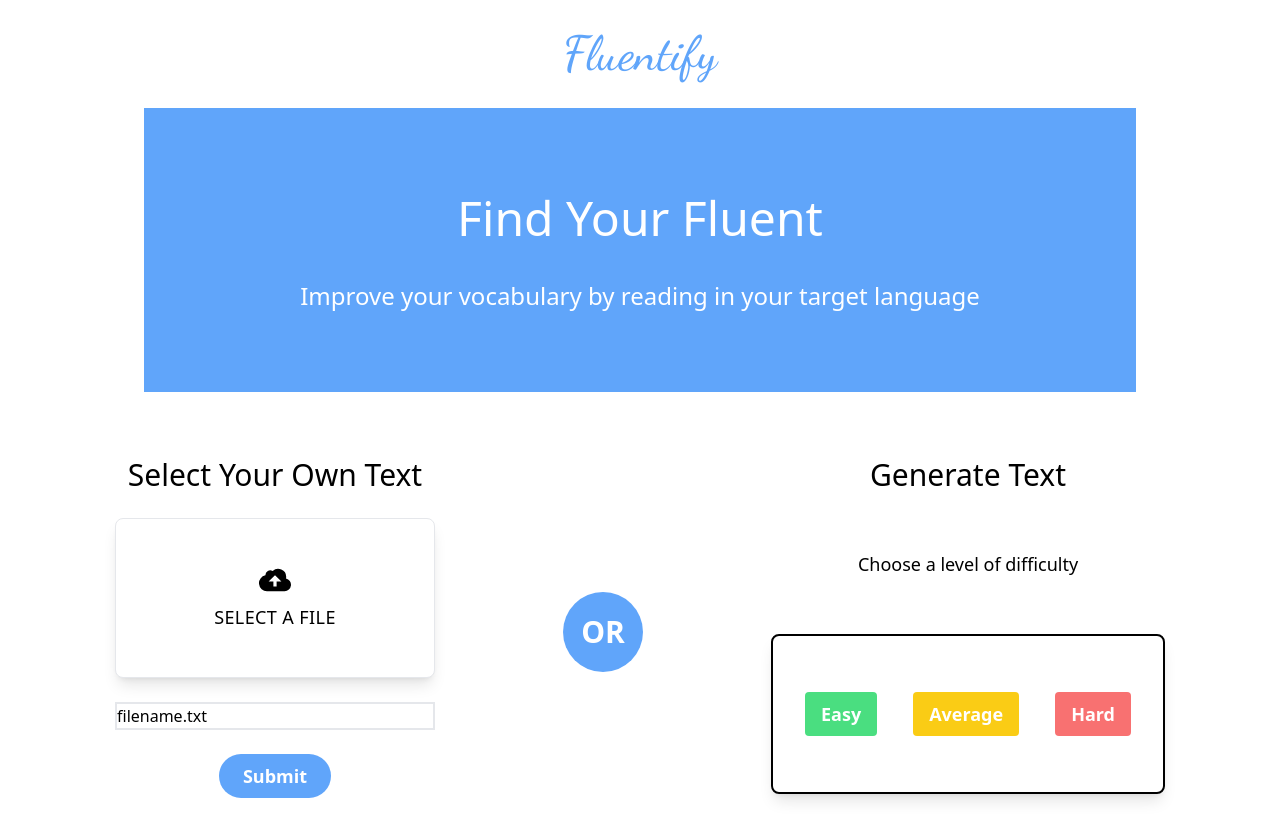
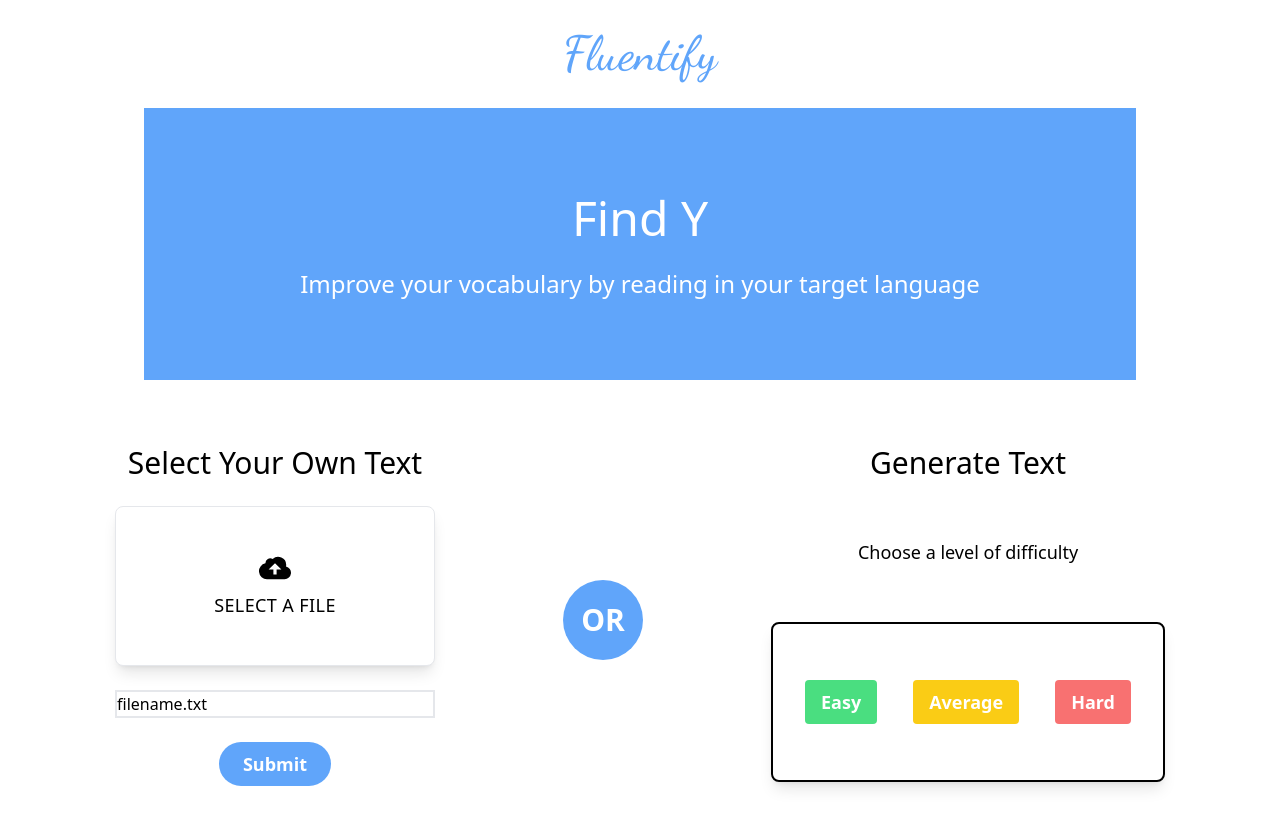
Before and after one commit to Zanzigzan/CPSC-2350-group-project, a React (Vite) app in the folder fluentify/: page / in a window 1280 px wide. Shown: the top 840 px of the page. Built offline with nearby package versions, Linux system fonts and the light colour scheme.

Commit message:
add animation to the title part #51

```diff
--- a/fluentify/src/components/MainHeader.jsx
+++ b/fluentify/src/components/MainHeader.jsx
@@ -1,9 +1,30 @@
 import React from 'react'
+import { useState, useEffect } from 'react';
 
 const MainHeader = () => {
+
+  const Typewriter = ({ text, delay }) => {
+    const [currentText, setCurrentText] = useState('');
+    const [currentIndex, setCurrentIndex] = useState(0);
+
+    // Typing logic goes here
+    useEffect(() => {
+      const typingInterval = setInterval(() => {
+        setCurrentText(prevText => {
+          const nextIndex = (prevText.length + 1) % text.length;
+          return text.substring(0, nextIndex);
+        });
+      }, delay);
+
+      return () => clearInterval(typingInterval);
+    }, [delay, text]);
+
+    return <span>{currentText}</span>;
+  };
+
   return (
     <div className='bg-blue-400 py-20'>
-        <div className='mb-8 mt-0 text-white text-5xl font-medium leading-tight text-primary'>Find Your Fluent</div>
+        <div className='h-12 mb-8 mt-0 text-white text-5xl font-medium leading-tight text-primary'> <Typewriter text="Find Your Fluent" delay={100} /></div>
         <div className='text-2xl text-white qleading-tight'>Improve your vocabulary by reading in your target language</div>
     </div>
 
```
